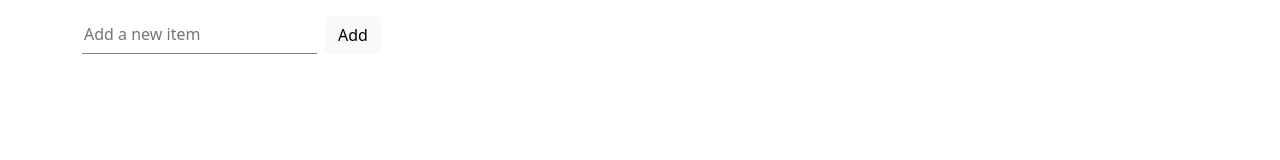
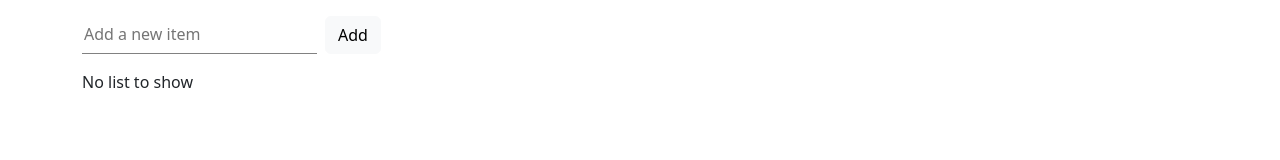
Before and after one commit to ianwright27/ToDoList, a React (Vite) app in the folder to_do_list/: page / in a window 1280 px wide. Shown: the part 130-290 px from the top of the page. Built offline with nearby package versions, Linux system fonts and the light colour scheme.

Commit message:
handle empty list scenario

```diff
--- a/to_do_list/src/components/ListGroup.tsx
+++ b/to_do_list/src/components/ListGroup.tsx
@@ -37,6 +37,9 @@ const ListGroup = () => {
             Add
           </button>
         </form>
+
+        {listItems.length === 0 ? <div>No list to show</div> : null}
+
         <div className="list-holder">
           <ul className="list-group">
             {listItems.map((item, index) => (
```
